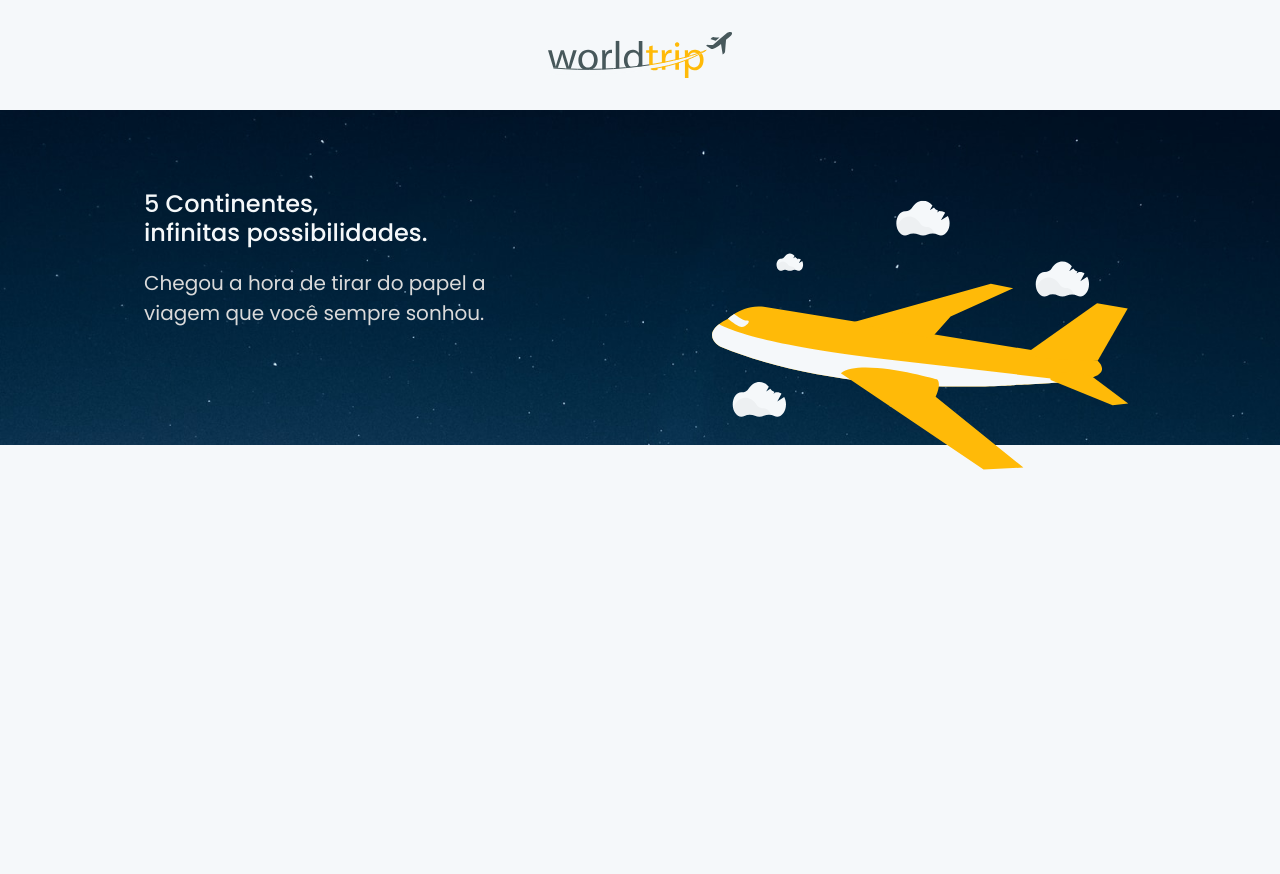
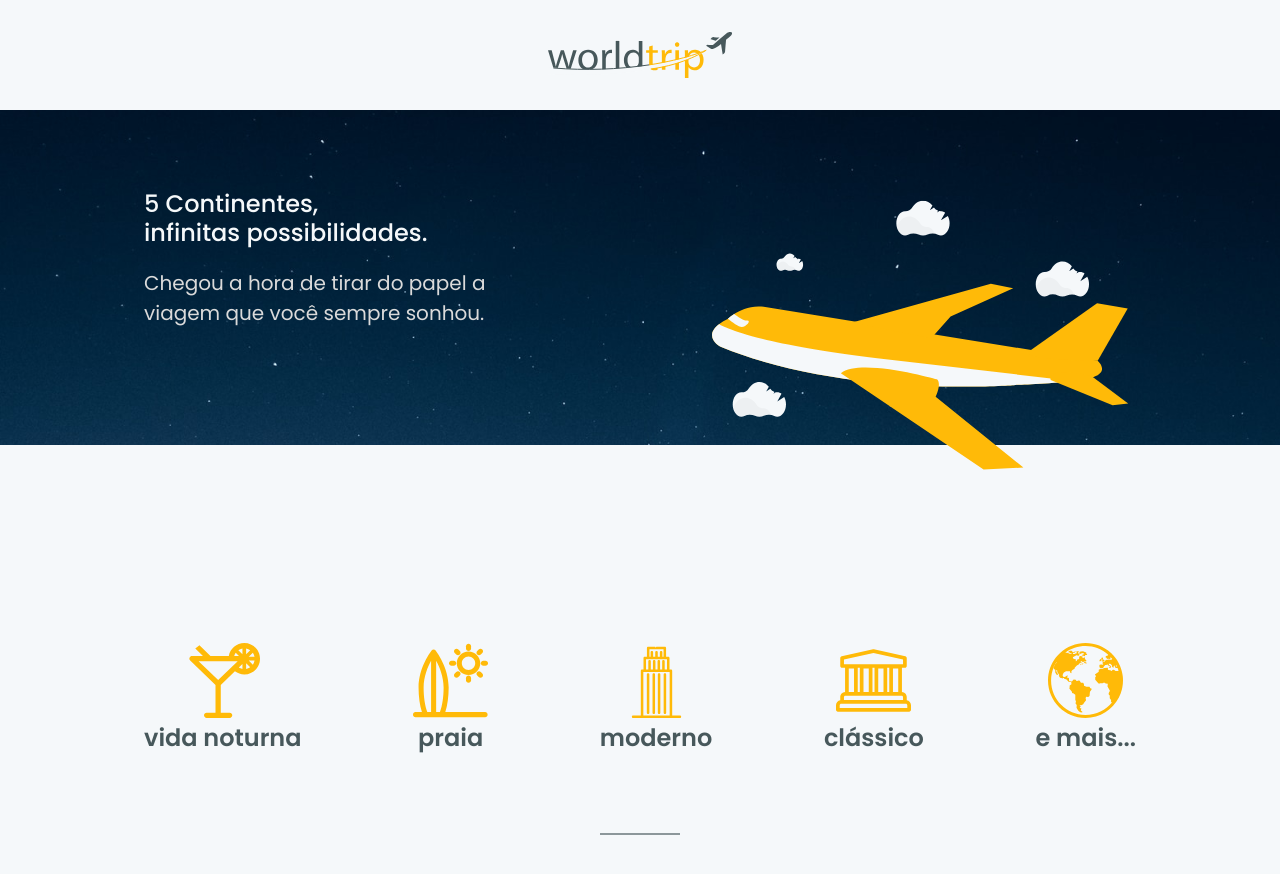
Before and after one commit to EduardoReisUX/world-trip, a Next.js app: page / in a window 1280 px wide. Shown: the top 874 px of the page. Before the commit the page ends 800 px from the top, so only its background shows below. Built offline with nearby package versions, Linux system fonts and the light colour scheme.

Commit message:
feat: add TravelTypes component

```diff
--- a/src/components/Banner/index.tsx
+++ b/src/components/Banner/index.tsx
@@ -18,7 +18,7 @@ export function Banner() {
   return (
     <Box
       bgImage={"/images/background.png"}
-      py={20}
+      py={isDesktopVersion ? 20 : 7}
       objectFit={"cover"}
       bgRepeat={"no-repeat"}
     >
--- /dev/null
+++ b/src/components/TravelTypes/TravelTypeItem.tsx
@@ -0,0 +1,45 @@
+import { GridItem, Heading, Image, Stack } from "@chakra-ui/react";
+
+interface TravelTypeItemProps {
+  isDesktopVersion: boolean | undefined;
+  image: string;
+  text: string;
+}
+
+export function TravelTypeItem({
+  isDesktopVersion,
+  image,
+  text,
+}: TravelTypeItemProps) {
+  return (
+    <>
+      {!!isDesktopVersion ? (
+        <Stack spacing={1.5} alignItems={"center"}>
+          <Image
+            src={`images/${image}`}
+            alt={`${image}`}
+            width={"75px"}
+            height={"75px"}
+          />
+          <Heading
+            fontSize={"1.5rem"}
+            fontWeight={"semibold"}
+            color={"dark.heading"}
+          >
+            {text}
+          </Heading>
+        </Stack>
+      ) : (
+        <GridItem justifySelf={"center"}>
+          <Heading
+            fontSize={"1.125rem"}
+            fontWeight={"semibold"}
+            color={"dark.heading"}
+          >
+            {text}
+          </Heading>
+        </GridItem>
+      )}
+    </>
+  );
+}
--- /dev/null
+++ b/src/components/TravelTypes/index.tsx
@@ -0,0 +1,77 @@
+import { Container, Flex, Grid, useBreakpointValue } from "@chakra-ui/react";
+import { TravelTypeItem } from "./TravelTypeItem";
+
+export function TravelTypes() {
+  const isDesktopVersion = useBreakpointValue({
+    base: false,
+    lg: true,
+  });
+
+  return (
+    <>
+      <Container maxW={"container.lg"} py={isDesktopVersion ? 20 : 9}>
+        {isDesktopVersion ? (
+          <Flex justifyContent={"space-between"}>
+            <TravelTypeItem
+              isDesktopVersion={isDesktopVersion}
+              image="cocktail-1.svg"
+              text="vida noturna"
+            />
+            <TravelTypeItem
+              isDesktopVersion={isDesktopVersion}
+              image="surf-1.svg"
+              text="praia"
+            />
+            <TravelTypeItem
+              isDesktopVersion={isDesktopVersion}
+              image="building-1.svg"
+              text="moderno"
+            />
+            <TravelTypeItem
+              isDesktopVersion={isDesktopVersion}
+              image="museum-1.svg"
+              text="clássico"
+            />
+            <TravelTypeItem
+              isDesktopVersion={isDesktopVersion}
+              image="earth-1.svg"
+              text="e mais..."
+            />
+          </Flex>
+        ) : (
+          <Grid
+            templateColumns={"repeat(auto-fit, minmax(110px, 1fr))"}
+            rowGap={4}
+            columnGap={2}
+          >
+            <TravelTypeItem
+              isDesktopVersion={isDesktopVersion}
+              image="cocktail-1.svg"
+              text="vida noturna"
+            />
+            <TravelTypeItem
+              isDesktopVersion={isDesktopVersion}
+              image="surf-1.svg"
+              text="praia"
+            />
+            <TravelTypeItem
+              isDesktopVersion={isDesktopVersion}
+              image="building-1.svg"
+              text="moderno"
+            />
+            <TravelTypeItem
+              isDesktopVersion={isDesktopVersion}
+              image="museum-1.svg"
+              text="clássico"
+            />
+            <TravelTypeItem
+              isDesktopVersion={isDesktopVersion}
+              image="earth-1.svg"
+              text="e mais..."
+            />
+          </Grid>
+        )}
+      </Container>
+    </>
+  );
+}
--- a/src/pages/index.tsx
+++ b/src/pages/index.tsx
@@ -1,7 +1,9 @@
+import { Divider } from "@chakra-ui/react";
 import type { NextPage } from "next";
 import Head from "next/head";
 import { Banner } from "../components/Banner";
 import { Header } from "../components/Header";
+import { TravelTypes } from "../components/TravelTypes";
 
 const Home: NextPage = () => {
   return (
@@ -12,6 +14,14 @@ const Home: NextPage = () => {
 
       <Header />
       <Banner />
+      <TravelTypes />
+      <Divider
+        mx={"auto"}
+        mb={["24px", "24px", "24px", "52px"]}
+        w={["60px", "60px", "60px", "80px"]}
+        borderBottom={"2px"}
+        borderColor={"dark.heading"}
+      />
     </>
   );
 };
```
